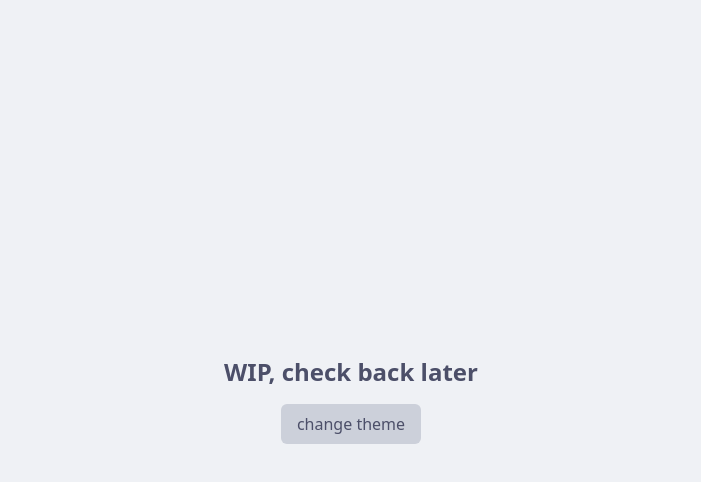
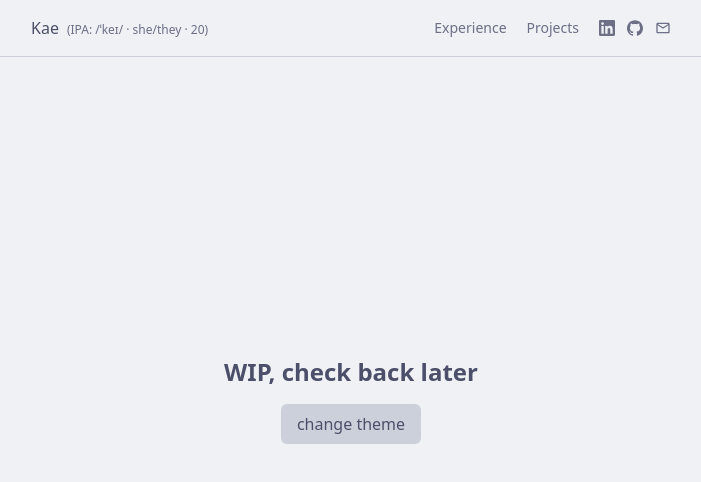
Before and after one commit to kaedeng/www, a Next.js app: page / in a window 1280 px wide. Shown: the top 482 px of the page, without its empty margins (289-990 px from the left). Built offline with nearby package versions, Linux system fonts and the light colour scheme.

Commit message:
add navbar

```diff
--- a/package.json
+++ b/package.json
@@ -18,7 +18,8 @@
     "next": "16.1.6",
     "next-themes": "^0.4.6",
     "react": "19.2.4",
-    "react-dom": "19.2.4"
+    "react-dom": "19.2.4",
+    "react-icons": "^5.5.0"
   },
   "devDependencies": {
     "@tailwindcss/postcss": "^4.2.1",
--- a/src/app/layout.tsx
+++ b/src/app/layout.tsx
@@ -3,6 +3,7 @@ import { GeistSans } from 'geist/font/sans'
 import { Analytics } from '@vercel/analytics/next'
 import { Providers } from '@/providers/theme'
 import './globals.css'
+import Navbar from '@/components/navbar'
 
 export const metadata: Metadata = {
   metadataBase: new URL('https://kaelem.dev'),
@@ -47,6 +48,7 @@ export const metadata: Metadata = {
   },
   icons: {
     icon: [
+      // Favicon from Noto Emojis <3 <3
       { url: '/favicon.svg', type: 'image/svg+xml' },
       { url: '/favicon.ico', sizes: '48x48' },
       { url: '/favicon-32x32.png', sizes: '32x32', type: 'image/png' },
@@ -62,7 +64,10 @@ export default function RootLayout({
   return (
     <html lang="en" className={GeistSans.variable} suppressHydrationWarning>
       <body>
-        <Providers>{children}</Providers>
+        <Providers>
+          <Navbar />
+          <div className="mx-auto max-w-2xl px-4">{children}</div>
+        </Providers>
         <Analytics />
       </body>
     </html>
--- a/src/app/not-found.tsx
+++ b/src/app/not-found.tsx
@@ -1,8 +1,14 @@
+import type { Metadata } from 'next'
+
+export const metadata: Metadata = {
+  title: '404 – Page Not Found',
+}
+
 export default function NotFound() {
   return (
-    <main className="flex min-h-screen flex-col items-center justify-center">
+    <main className="flex min-h-screen w-full flex-col items-center justify-center">
       <p className="font-bold text-2xl">404</p>
-      <p className="font-bold text-2xl">page not found</p>
+      <p className="font-bold text-2xl">Page not found</p>
     </main>
   )
 }
--- a/src/app/page.tsx
+++ b/src/app/page.tsx
@@ -6,7 +6,7 @@ export default function Home() {
   const { theme, setTheme } = useTheme()
 
   return (
-    <main className="flex min-h-screen flex-col items-center justify-center gap-4">
+    <main className="flex min-h-screen w-full flex-col items-center justify-center gap-4">
       <p className="font-bold text-2xl">WIP, check back later</p>
       <button
         onClick={() => setTheme(theme === 'light' ? 'dark' : 'light')}
--- /dev/null
+++ b/src/components/navbar.module.css
@@ -0,0 +1,38 @@
+.navbar {
+  position: fixed;
+  top: 0;
+  left: 0;
+  right: 0;
+  z-index: 50;
+  background: var(--background);
+  border-bottom: 1px solid var(--surface-0);
+}
+
+.muted {
+  color: var(--subtext-0);
+}
+
+.mutedLink {
+  color: var(--subtext-0);
+  transition: color 150ms ease;
+}
+
+.mutedLink:hover {
+  color: var(--foreground);
+}
+
+.mutedLink:focus-visible {
+  outline: 2px solid var(--accent);
+  outline-offset: 2px;
+  border-radius: 2px;
+}
+
+.scrambleName {
+  color: var(--foreground);
+}
+
+.scrambleName:focus-visible {
+  outline: 2px solid var(--accent);
+  outline-offset: 2px;
+  border-radius: 2px;
+}
--- /dev/null
+++ b/src/components/navbar.tsx
@@ -0,0 +1,187 @@
+'use client'
+
+import Link from 'next/link'
+import { SiGithub, SiLinkedin } from 'react-icons/si'
+import { MdOutlineEmail } from 'react-icons/md'
+import { useEffect, useRef, useState } from 'react'
+import type { IconType } from 'react-icons'
+import styles from './navbar.module.css'
+
+// --- Config ---
+
+const NAME = 'Kae'
+const IPA_LABEL = '/ˈkeɪ/'
+const IPA_HREF = 'https://www.leskoff.com/s01763-0'
+
+const BIRTH_YEAR = 2005
+const AGE = (() => {
+  const today = new Date()
+  const birthdate = new Date(BIRTH_YEAR, 4, 27)
+  const age = today.getFullYear() - BIRTH_YEAR
+  return today <
+    new Date(today.getFullYear(), birthdate.getMonth(), birthdate.getDate())
+    ? age - 1
+    : age
+})()
+
+interface NavLink {
+  href: string
+  label: string
+}
+
+interface IconLink {
+  href: string
+  icon: IconType
+  label: string
+  external?: boolean
+}
+
+const NAV_LINKS: NavLink[] = [
+  { href: '#experience', label: 'Experience' },
+  { href: '#projects', label: 'Projects' },
+]
+
+const ICON_LINKS: IconLink[] = [
+  {
+    href: 'https://linkedin.com/in/kaelem-deng',
+    icon: SiLinkedin,
+    label: 'LinkedIn',
+    external: true,
+  },
+  {
+    href: 'https://github.com/kaedeng',
+    icon: SiGithub,
+    label: 'GitHub',
+    external: true,
+  },
+  { href: 'mailto:contact@kaelem.dev', icon: MdOutlineEmail, label: 'Email' },
+]
+
+// Scramble
+const SCRAMBLE_CHARS = '!@#$%^&*()=+[]{}|;:,.<>?/~`among-us_67'
+const SCRAMBLE_TICKS = 6
+const SCRAMBLE_TICK_MS = 40
+
+function useScramble(name: string) {
+  const [display, setDisplay] = useState(name.split(''))
+  const timerRef = useRef<ReturnType<typeof setTimeout> | null>(null)
+  const isRunningRef = useRef(false)
+
+  useEffect(
+    () => () => {
+      if (timerRef.current) clearTimeout(timerRef.current)
+      isRunningRef.current = false
+    },
+    []
+  )
+
+  function scramble() {
+    if (isRunningRef.current) return
+    if (timerRef.current) clearTimeout(timerRef.current)
+    isRunningRef.current = true
+
+    const letters = name.split('')
+    const totalTicks = letters.length * SCRAMBLE_TICKS
+    let tick = 0
+
+    function step() {
+      setDisplay(
+        letters.map((char, i) => {
+          if (tick >= (i + 1) * SCRAMBLE_TICKS) return char
+          return SCRAMBLE_CHARS[
+            Math.floor(Math.random() * SCRAMBLE_CHARS.length)
+          ]
+        })
+      )
+      tick++
+      if (tick <= totalTicks) {
+        timerRef.current = setTimeout(step, SCRAMBLE_TICK_MS)
+      } else {
+        isRunningRef.current = false
+      }
+    }
+
+    step()
+  }
+
+  return { display, scramble }
+}
+
+function ScrambleName() {
+  const { display, scramble } = useScramble(NAME)
+
+  return (
+    <Link
+      href="/"
+      className={`${styles.scrambleName} flex cursor-pointer select-none font-medium`}
+      onMouseEnter={scramble}
+    >
+      {display.map((char, i) => (
+        <span key={`char-${i}`} className="inline-block">
+          {char}
+        </span>
+      ))}
+    </Link>
+  )
+}
+
+// Pronunciation label, pronouns, and age displayed beside the name
+function NameMeta() {
+  return (
+    <span className={`${styles.muted} hidden text-xs sm:inline`}>
+      (IPA:{' '}
+      <a
+        href={IPA_HREF}
+        target="_blank"
+        rel="noopener noreferrer"
+        className={styles.mutedLink}
+      >
+        {IPA_LABEL}
+      </a>{' '}
+      · she/they · {AGE})
+    </span>
+  )
+}
+
+// Navbar
+export default function Navbar() {
+  return (
+    <header className={styles.navbar}>
+      <div className="mx-auto flex max-w-2xl items-center justify-between px-4 py-4">
+        <div className="flex items-baseline gap-2">
+          <ScrambleName />
+          <NameMeta />
+        </div>
+
+        <nav className="flex items-center gap-5">
+          {NAV_LINKS.map(({ href, label }) => (
+            <Link
+              key={label}
+              href={href}
+              className={`${styles.mutedLink} text-sm`}
+            >
+              {label}
+            </Link>
+          ))}
+
+          <div className="flex items-center gap-3">
+            {ICON_LINKS.map(({ href, icon: Icon, label, external }) => (
+              <a
+                key={label}
+                href={href}
+                aria-label={label}
+                className={styles.mutedLink}
+                {...(external && {
+                  target: '_blank',
+                  rel: 'noopener noreferrer',
+                })}
+              >
+                <Icon size={16} />
+              </a>
+            ))}
+          </div>
+        </nav>
+      </div>
+    </header>
+  )
+}
```
Also changed, not shown: 1 other file (tests, documents, lock files or other folders).
